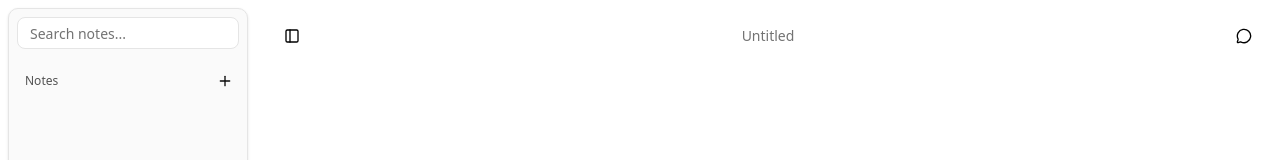
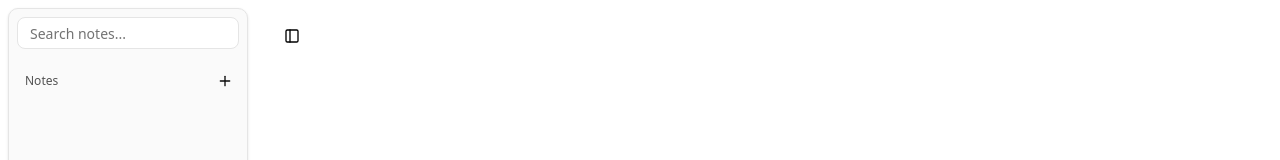
Before and after one commit to ryandotelliott/zen-notes, a Next.js app: page / in a window 1280 px wide. Shown: the top 160 px of the page. Built offline with nearby package versions, Linux system fonts and the light colour scheme.

Commit message:
Hide notes header and editor when no note is selected

```diff
--- a/src/features/notes/components/editor/editor-wrapper.tsx
+++ b/src/features/notes/components/editor/editor-wrapper.tsx
@@ -11,14 +11,14 @@ type Props = {
 };
 
 export default function EditorWrapper({ className }: Props) {
-  const notes = useNotesStore((s) => s.notes);
+  const selectedNoteId = useNotesStore((s) => s.selectedNoteId);
 
   return (
     <>
-      {notes.length === 0 ? (
-        <EditorEmpty className={className} />
+      {selectedNoteId ? (
+        <EditorMain className={cn('mx-auto min-h-0 w-full max-w-4xl flex-1 overflow-hidden', className)} />
       ) : (
-        <EditorMain className={cn('mx-auto min-h-0 w-full max-w-4xl flex-1 overflow-hidden', className)} />
+        <EditorEmpty className={cn('mx-auto min-h-0 w-full max-w-4xl flex-1 overflow-hidden', className)} />
       )}
     </>
   );
--- a/src/features/notes/hooks/use-note-search.ts
+++ b/src/features/notes/hooks/use-note-search.ts
@@ -1,3 +1,5 @@
+'use client';
+
 import { useMemo } from 'react';
 import { useNotesStore } from '@/features/notes/state/notes.store';
 
--- a/src/shared/components/header-bar.tsx
+++ b/src/shared/components/header-bar.tsx
@@ -18,10 +18,14 @@ export default function HeaderBar({ className }: Props) {
   return (
     <div className={cn('flex w-full items-center justify-between p-4', className)}>
       <SidebarTrigger className="h-10 w-10" />
-      <p className="text-sm font-medium text-muted-foreground">{selectedNote?.title || 'Untitled'}</p>
-      <Button variant="ghost" size="icon-lg">
-        <MessageCircle />
-      </Button>
+      {selectedNoteId && (
+        <>
+          <p className="text-sm font-medium text-muted-foreground">{selectedNote?.title || 'Untitled'}</p>
+          <Button variant="ghost" size="icon-lg">
+            <MessageCircle />
+          </Button>
+        </>
+      )}
     </div>
   );
 }
```
